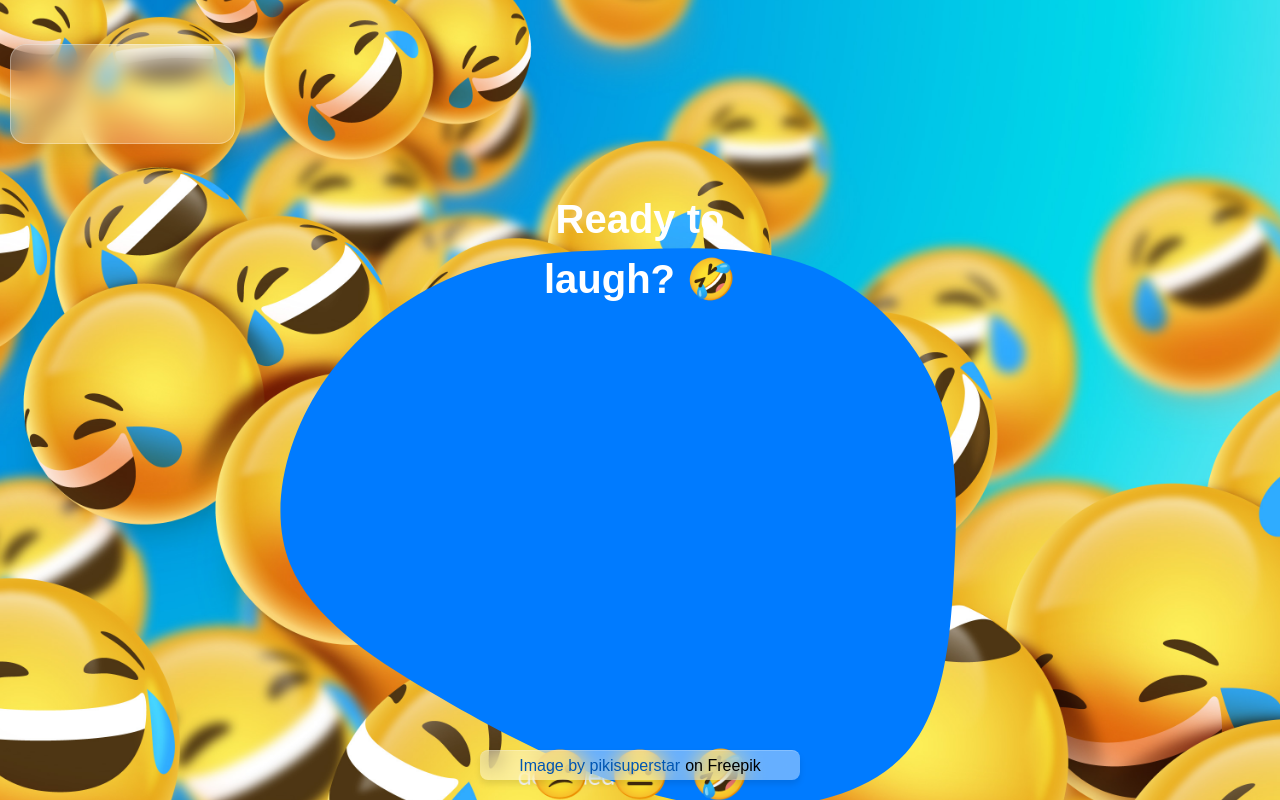
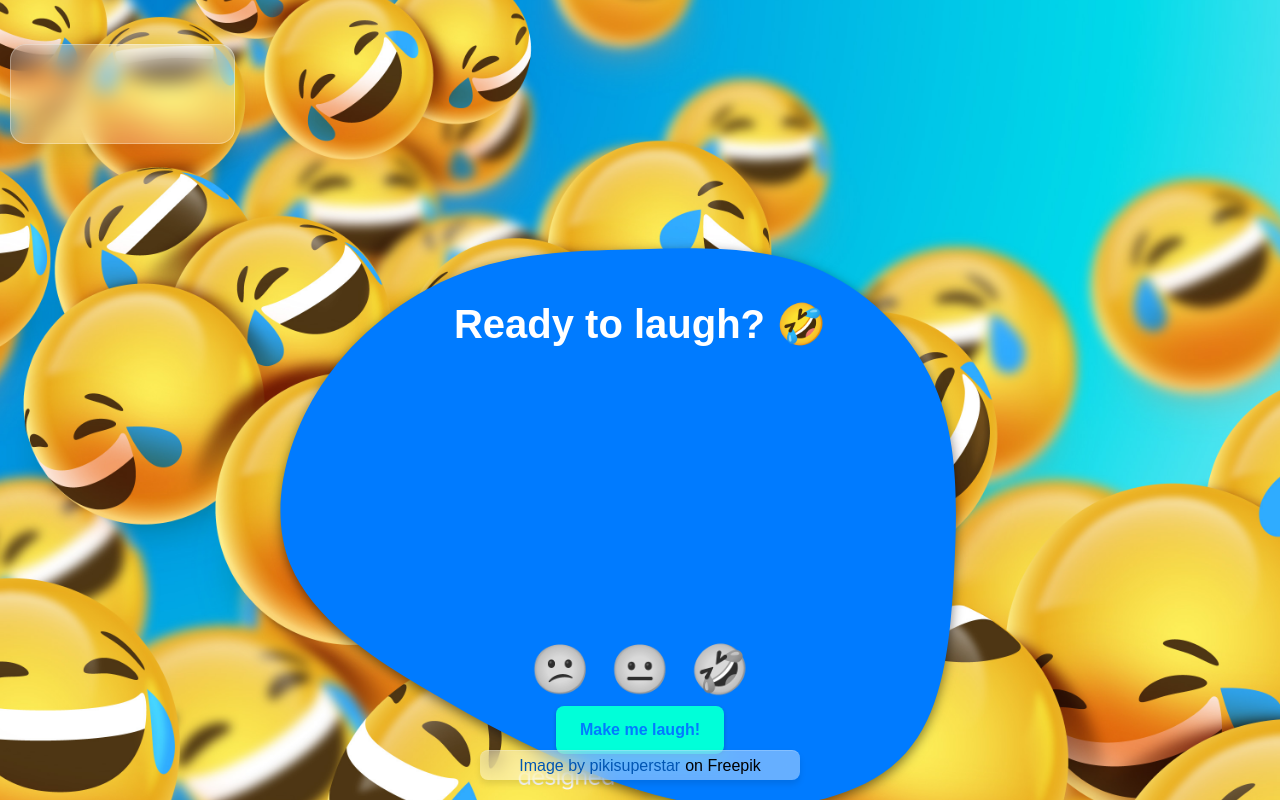
Before and after one commit to 0xNordian/sprint-5.1, a website built with Vite: page index.html in a window 1280 px wide. Both pictures are taken after a click on the button "Make me laugh!". Built offline with nearby package versions, Linux system fonts and the light colour scheme; no server answers.

Commit message:
rating UX upgraded

```diff
--- a/src/main.ts
+++ b/src/main.ts
@@ -38,6 +38,8 @@ async function randomJoke() {
 }
 
 jokeBtn.addEventListener('click', async () => {
+    const emojis = jokeRating.querySelectorAll('.badJoke, .midJoke, .goodJoke');
+    emojis.forEach((emoji) => emoji.classList.remove('active'));
     if (!isJokeRating) {
         jokeRating.style.display = 'flex';
         isJokeRating = true;
@@ -76,6 +78,18 @@ function score(dataRating: string) {
 
 jokeRating.addEventListener('click', function (event: Event) {
     event.preventDefault();
+    const clickedElement = event.target as HTMLElement;
+    const emojiElement = clickedElement.closest('.badJoke, .midJoke, .goodJoke') as HTMLElement | null;
+
+    if (emojiElement) {
+        // Remove 'active' class from all emojis
+        const emojis = jokeRating.querySelectorAll('.badJoke, .midJoke, .goodJoke');
+        emojis.forEach((emoji) => emoji.classList.remove('active'));
+
+        // Add 'active' class to the clicked emoji
+        emojiElement.classList.add('active');
+    }
+
     const target = event.target as HTMLElement;
     if (target.tagName === 'A') {
         const rating = target.getAttribute('data-rating');
--- a/src/style.css
+++ b/src/style.css
@@ -70,7 +70,7 @@ img {
 
 /* End of CSS Reset */
 
-.mobileMsg{
+.mobileMsg {
     visibility: hidden;
 }
 
@@ -125,13 +125,14 @@ body {
     display: flex;
     justify-content: center;
     align-items: center;
-    width: 100vw;
-    height: 100vh;
+    width: 1900px;
+    height: 900px;
     background-image: url("../public/mainBlob.svg");
     background-repeat: no-repeat;
     background-position: center;
     background-size: contain;
-  }
+    filter: drop-shadow(0 4px 6px rgba(0, 0, 0, 0.5));
+}
 
 .acudit-title {
     font-size: 2.5rem;
@@ -299,7 +300,8 @@ body {
 .acudits {
     width: 80%;
     max-width: auto;
-    margin: 0px 500px; /* Adjust the max-width as needed */
+    margin: 0px 500px;
+    /* Adjust the max-width as needed */
     height: auto;
     /* background: rgba(255, 255, 255, 0.8); */
     /* backdrop-filter: blur(10px); */
@@ -310,22 +312,22 @@ body {
     justify-content: center;
     align-items: center;
     text-align: center;
-  }
+}
 
 .typewrite {
-    width: auto;
+    width: 600px;
     height: 100px;
-    margin: 50px 100px;
+    margin: 75px 50px;
     display: none;
     justify-content: space-between;
     align-items: center;
     text-align: center;
-    font-size: larger;
+    font-size: 1.5rem;
     color: #00FFD9;
 }
 
-.typewriter{
-    margin: 100px 0px;
+.typewriter {
+    margin: auto 0px;
 }
 
 .acudit-btn {
@@ -385,18 +387,21 @@ footer a {
 }
 
 @media (max-width: 767px) {
+
     .weather,
     .jokeBox {
         visibility: visible;
         display: none;
     }
-    body{
+
+    body {
         display: flexbox;
         visibility: visible;
         background-image: none;
         background-color: #00397a;
     }
-    .mobMsgContainer{
+
+    .mobMsgContainer {
         width: 100vw;
         height: 100vh;
         display: flex;
@@ -404,7 +409,8 @@ footer a {
         align-items: center;
         padding: 10px;
     }
-    .mobileMsg{
+
+    .mobileMsg {
         width: 100vw;
         height: auto;
         color: #fff;
@@ -412,3 +418,24 @@ footer a {
         text-align: center;
     }
 }
+
+.jokeRating .badJoke,
+.jokeRating .midJoke,
+.jokeRating .goodJoke{
+    filter: drop-shadow(0 4px 6px rgba(0, 0, 0, 0.2));
+    filter: grayscale(100);
+}
+
+.jokeRating .badJoke:hover,
+.jokeRating .midJoke:hover,
+.jokeRating .goodJoke:hover {
+    transform: translateY(-2px);
+    filter: grayscale(0);
+}
+
+.jokeRating .badJoke.active,
+.jokeRating .midJoke.active,
+.jokeRating .goodJoke.active {
+    filter: grayscale(0);
+    transform: translateY(1px);
+}
```
